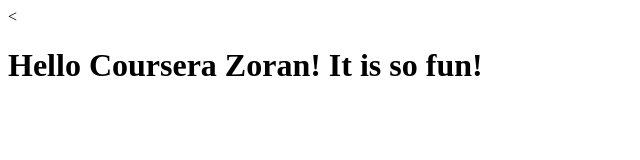
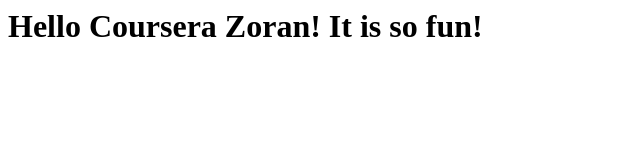
Before and after one commit to zoransynechron/coursera-assignements, a plain HTML site: page index.html in a window 1280 px wide. Shown: the whole page, without its empty margins (0-640 px from the left). Drawn offline with Linux system fonts and the light colour scheme.

Commit message:
Second modification.

```diff
--- a/index.html
+++ b/index.html
@@ -5,6 +5,6 @@
     <title>Coursera first page</title>
   </head>
   <body>
-<<h1>Hello Coursera Zoran! It is so fun!</h1>
+<h1>Hello Coursera Zoran! It is so fun!</h1>
   </body>
 </html>
```
